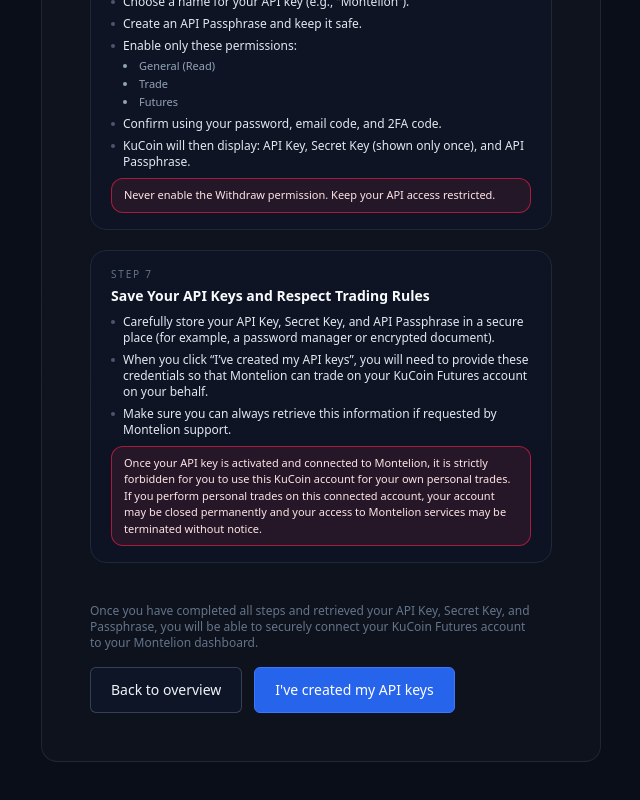
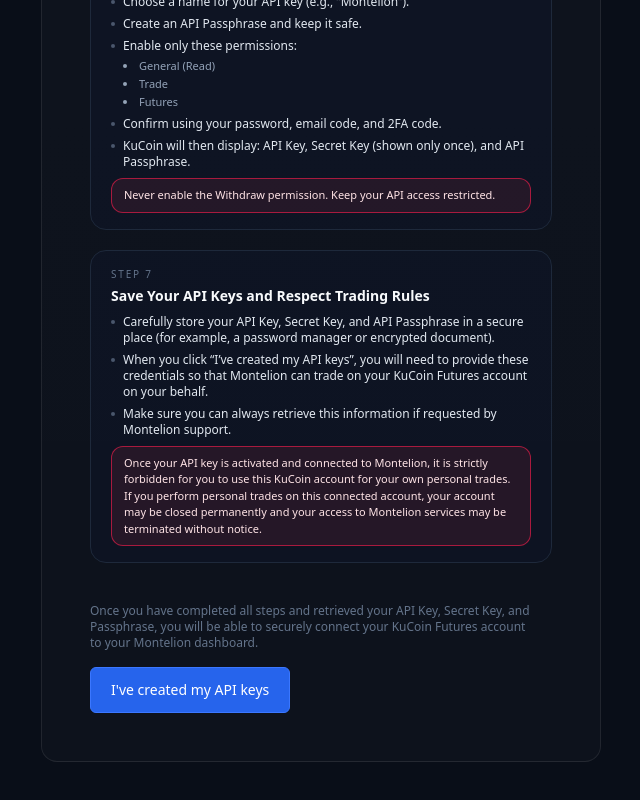
Before and after one commit to montelioncapital/montelion-app-v1, a Next.js app: page /exchange/setup in a window 1280 px wide. Shown: the part 1857-2657 px from the top of the page, without its empty margins (319-959 px from the left). Built offline with nearby package versions, Linux system fonts and the light colour scheme.

Commit message:
Update page.jsx

```diff
--- a/app/exchange/setup/page.jsx
+++ b/app/exchange/setup/page.jsx
@@ -193,7 +193,7 @@ export default function ExchangeSetupPage() {
               <ul className="mt-1 space-y-1.5 text-xs text-slate-200">
                 {section.items.map((item, i) => (
                   <li key={i} className="flex gap-2">
-                    {/* ✔ SAME SIZE AS BEFORE + PERFECTLY ROUND + NOT SQUISHED */}
+                    {/* Perfect round bullet, same size as before */}
                     <span className="mt-[6px] h-[4px] w-[4px] rounded-full bg-slate-500/70 shrink-0" />
                     <div className="flex-1">{item}</div>
                   </li>
@@ -215,7 +215,7 @@ export default function ExchangeSetupPage() {
           ))}
         </div>
 
-        {/* FOOTER */}
+        {/* FOOTER — BACK BUTTON REMOVED */}
         <div className="space-y-4">
           <p className="text-xs text-slate-500 max-w-md">
             Once you have completed all steps and retrieved your API Key,
@@ -224,18 +224,12 @@ export default function ExchangeSetupPage() {
           </p>
 
           <div className="flex gap-3 flex-wrap">
-            <Link
-              href="/get-started/advanced"
-              className="mc-btn border border-slate-600/70 bg-slate-900/80 text-slate-100 hover:bg-slate-800/80"
-            >
-              Back to overview
-            </Link>
-
             <button type="button" className="mc-btn mc-btn-primary">
               I&apos;ve created my API keys
             </button>
           </div>
         </div>
+
       </div>
     </div>
   );
```
